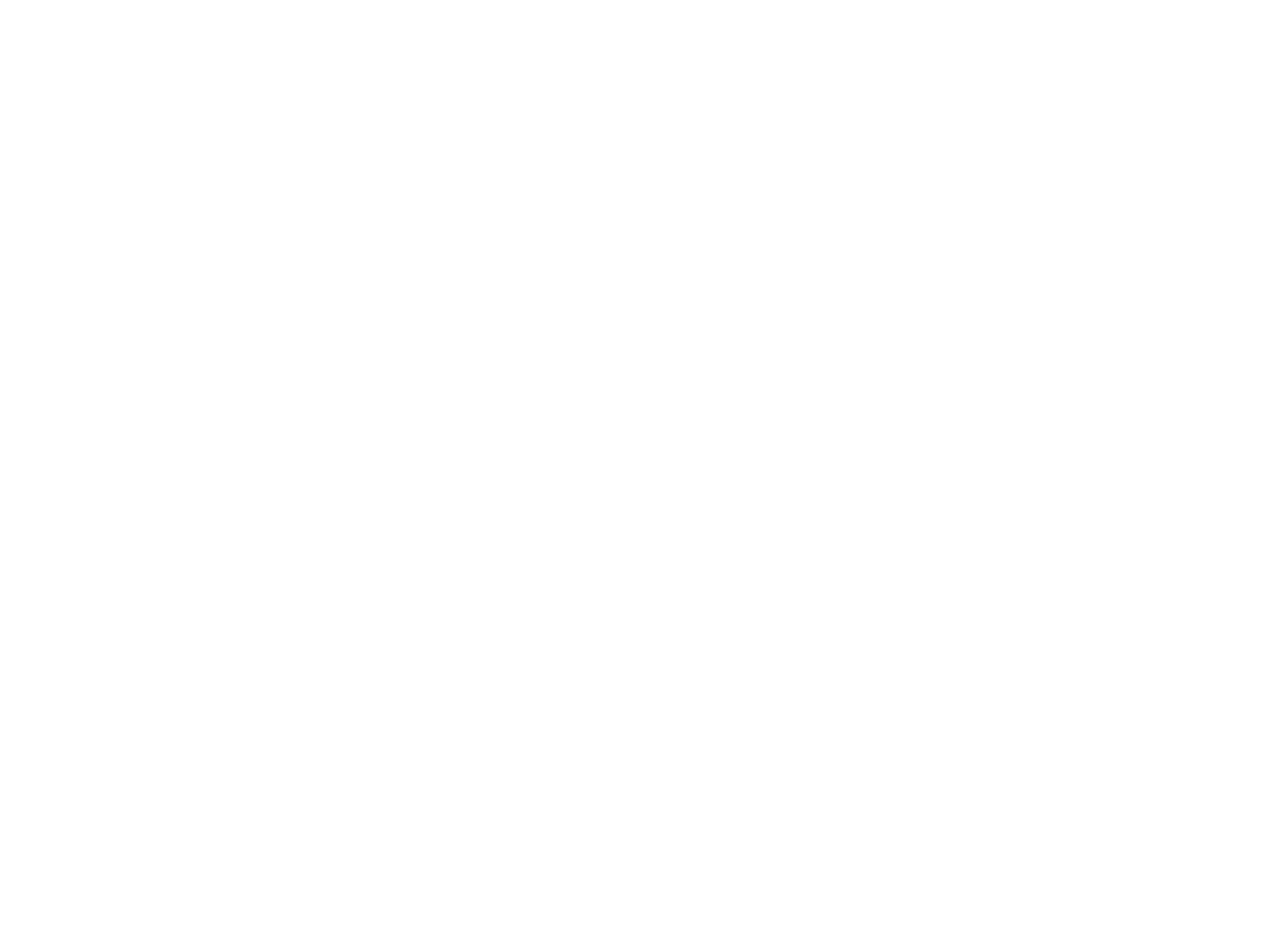
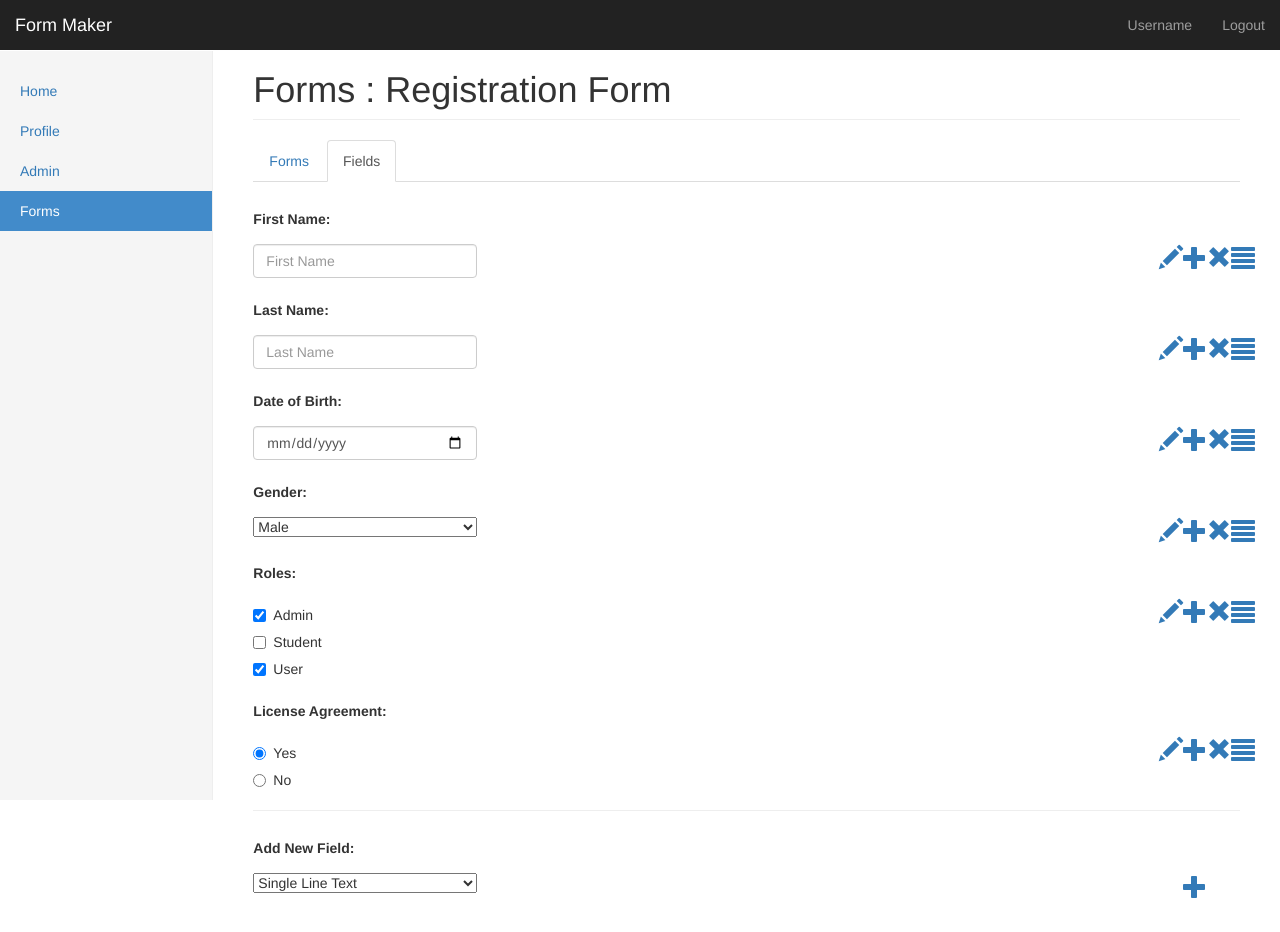
Before and after one commit to kish1/WebDevSpring2016, a website: page public/assignment/form-fields.html in a window 1280 px wide. Before the commit the page ends 800 px from the top, so only its background shows below. Drawn offline with nearby package versions, Linux system fonts and the light colour scheme.

Commit message:
final commit for assignment1

```diff
--- a/public/assignment/css/style.css
+++ b/public/assignment/css/style.css
@@ -13,23 +13,21 @@ th
     background-color: #cacaca;
 }
 
-#left-icon
+#center-icon
 {
-
-    float: left;
-    font-size: large;
+    text-align: center;
+    font-size: x-large;
 }
 
-#right-icon
+#big-icon
 {
-    float: right;
-    font-size: large;
+    font-size: x-large;
 }
 
-#center-icon
+#hidden-icon
 {
-
-    font-size: large;
+    font-size: x-large;
+    visibility: hidden;
 }
 
 #full-width
--- a/public/assignment/form-fields.html
+++ b/public/assignment/form-fields.html
@@ -0,0 +1,173 @@
+<!DOCTYPE html>
+<html lang="en">
+<head>
+    <meta charset="UTF-8">
+    <link href="https://maxcdn.bootstrapcdn.com/bootstrap/3.3.6/css/bootstrap.min.css" rel="stylesheet">
+    <link href="/assignment/css/dashboard.css" rel="stylesheet">
+    <link href="/assignment/css/style.css" rel="stylesheet">
+
+    <script src="https://code.jquery.com/jquery-1.12.0.min.js"></script>
+    <script src="https://maxcdn.bootstrapcdn.com/bootstrap/3.3.6/js/bootstrap.min.js"></script>
+    <title>Forms</title>
+</head>
+<body>
+<nav class="navbar navbar-inverse navbar-fixed-top">
+    <div class="container-fluid">
+        <div class="navbar-header">
+            <button type="button" class="navbar-toggle collapsed" data-toggle="collapse" data-target="#navbar" aria-expanded="false" aria-controls="navbar">
+                <span class="sr-only">Toggle navigation</span>
+                <span class="icon-bar"></span>
+                <span class="icon-bar"></span>
+                <span class="icon-bar"></span>
+            </button>
+            <a class="navbar-brand" href="/assignment/home.html">Form Maker</a>
+        </div>
+        <div id="navbar" class="navbar-collapse collapse">
+            <ul class="nav navbar-nav navbar-right">
+                <li><a href="/assignment/profile.html">Username</a></li>
+                <li><a href="/assignment/login.html">Logout</a></li>
+            </ul>
+
+        </div>
+    </div>
+</nav>
+<div class="col-sm-3 col-md-2 sidebar">
+    <ul class="nav nav-sidebar">
+        <li><a href="/assignment/home.html">Home</a></li>
+        <li><a href="/assignment/profile.html">Profile</a></li>
+        <li><a href="/assignment/admin.html">Admin</a></li>
+        <li class="active"><a href="/assignment/forms.html">Forms<span class="sr-only">(current)</span></a></li>
+    </ul>
+</div>
+<div class="col-sm-9 col-sm-offset-3 col-md-10 col-md-offset-2 main">
+    <h1 class="page-header">Forms : Registration Form</h1>
+    <ul class="nav nav-tabs">
+        <li role="presentation"><a href="/assignment/forms.html">Forms</a></li>
+        <li role="presentation" class="active"><a href="/assignment/form-fields.html">Fields</a></li>
+    </ul>
+    <br>
+
+    <form class="form-horizontal">
+        <div class="form-group">
+            <label for="first_name" class="col-sm-2 control-label">First Name:</label>
+        </div>
+        <div class="row form-group">
+            <div class="col-sm-3">
+                <input type="text" class="form-control" id="first_name" placeholder="First Name">
+            </div>
+                <a href="" class="glyphicon glyphicon-align-justify pull-right" id="big-icon"></a>
+                <a href="" class="glyphicon glyphicon-remove pull-right" id="big-icon"></a>
+                <a href="" class="glyphicon glyphicon-plus pull-right" id="big-icon"></a>
+                <a href="" class="glyphicon glyphicon-pencil pull-right" id="big-icon"></a>
+            </div>
+
+        <div class="form-group">
+            <label for="last_name" class="col-sm-2 control-label">Last Name:</label>
+        </div>
+        <div class="row form-group">
+            <div class="col-sm-3">
+                <input type="text" class="form-control" id="last_name" placeholder="Last Name">
+            </div>
+
+                <a href="" class="glyphicon glyphicon-align-justify pull-right" id="big-icon"></a>
+                <a href="" class="glyphicon glyphicon-remove pull-right" id="big-icon"></a>
+                <a href="" class="glyphicon glyphicon-plus pull-right" id="big-icon"></a>
+                <a href="" class="glyphicon glyphicon-pencil pull-right" id="big-icon"></a>
+        </div>
+
+        <div class="form-group">
+            <label for="dob" class="col-sm-2 control-label">Date of Birth:</label>
+        </div>
+        <div class="form-group">
+            <div class="col-sm-3">
+                <input type="date" class="form-control" id="dob" placeholder="Select Date">
+            </div>
+            <a href="" class="glyphicon glyphicon-align-justify pull-right" id="big-icon"></a>
+            <a href="" class="glyphicon glyphicon-remove pull-right" id="big-icon"></a>
+            <a href="" class="glyphicon glyphicon-plus pull-right" id="big-icon"></a>
+            <a href="" class="glyphicon glyphicon-pencil pull-right" id="big-icon"></a>
+        </div>
+
+        <div class="form-group">
+            <label class="col-sm-2 control-label">Gender:</label>
+        </div>
+        <div class="form-group">
+            <div class="col-sm-3">
+                <select id="full-width">
+                    <option value="Male">Male</option>
+                    <option value="Female">Female</option>
+                </select>
+            </div>
+            <a href="" class="glyphicon glyphicon-align-justify pull-right" id="big-icon"></a>
+            <a href="" class="glyphicon glyphicon-remove pull-right" id="big-icon"></a>
+            <a href="" class="glyphicon glyphicon-plus pull-right" id="big-icon"></a>
+            <a href="" class="glyphicon glyphicon-pencil pull-right" id="big-icon"></a>
+        </div>
+
+        <div class="form-group">
+            <label class="col-sm-2 control-label">Roles:</label>
+        </div>
+        <div class="form-group">
+            <div class="col-sm-3">
+                <div class="checkbox">
+                    <label><input type="checkbox" checked="checked" value="Admin">Admin</label>
+                </div>
+                <div class="checkbox">
+                    <label><input type="checkbox" value="Student">Student</label>
+                </div>
+                <div class="checkbox">
+                    <label><input type="checkbox" checked="checked" value="User">User</label>
+                </div>
+            </div>
+            <a href="" class="glyphicon glyphicon-align-justify pull-right" id="big-icon"></a>
+            <a href="" class="glyphicon glyphicon-remove pull-right" id="big-icon"></a>
+            <a href="" class="glyphicon glyphicon-plus pull-right" id="big-icon"></a>
+            <a href="" class="glyphicon glyphicon-pencil pull-right" id="big-icon"></a>
+        </div>
+
+        <div class="form-group">
+            <label class="col-sm-2 control-label">License Agreement:</label>
+        </div>
+        <div class="form-group">
+            <div class="col-sm-3">
+                <div class="radio">
+                    <label><input type="radio" checked="checked" name="license" value="Yes">Yes</label>
+                </div>
+                    <div class="radio"><label><input type="radio" name="license" value="No">No</label>
+                </div>
+            </div>
+            <a href="" class="glyphicon glyphicon-align-justify pull-right" id="big-icon"></a>
+            <a href="" class="glyphicon glyphicon-remove pull-right" id="big-icon"></a>
+            <a href="" class="glyphicon glyphicon-plus pull-right" id="big-icon"></a>
+            <a href="" class="glyphicon glyphicon-pencil pull-right" id="big-icon"></a>
+        </div>
+
+        <hr>
+
+        <div class="form-group">
+            <label class="col-sm-2 control-label">Add New Field:</label>
+        </div>
+        <div class="form-group">
+            <div class="col-sm-3">
+                <select id="full-width">
+                    <option value="Single Line Text">Single Line Text</option>
+                    <option value="Date">Date</option>
+                    <option value="Dropdown">Dropdown</option>
+                    <option value="Checkboxes">Checkboxes</option>
+                    <option value="Radio buttons">Radio buttons</option>
+                    <option value="Paragraph Text Field">Paragraph Text Field</option>
+                </select>
+            </div>
+            <a href="" class="glyphicon glyphicon-align-justify pull-right" id="hidden-icon"></a>
+            <a href="" class="glyphicon glyphicon-remove pull-right" id="hidden-icon"></a>
+            <a href="" class="glyphicon glyphicon-plus pull-right" id="big-icon"></a>
+            <a href="" class="glyphicon glyphicon-pencil pull-right" id="hidden-icon"></a>
+        </div>
+
+
+    </form>
+
+
+</div>
+</body>
+</html>
```
Also changed, not shown: public/assignment/admin.html (+8 -8 lines), public/assignment/forms.html (+13 -13 lines).
